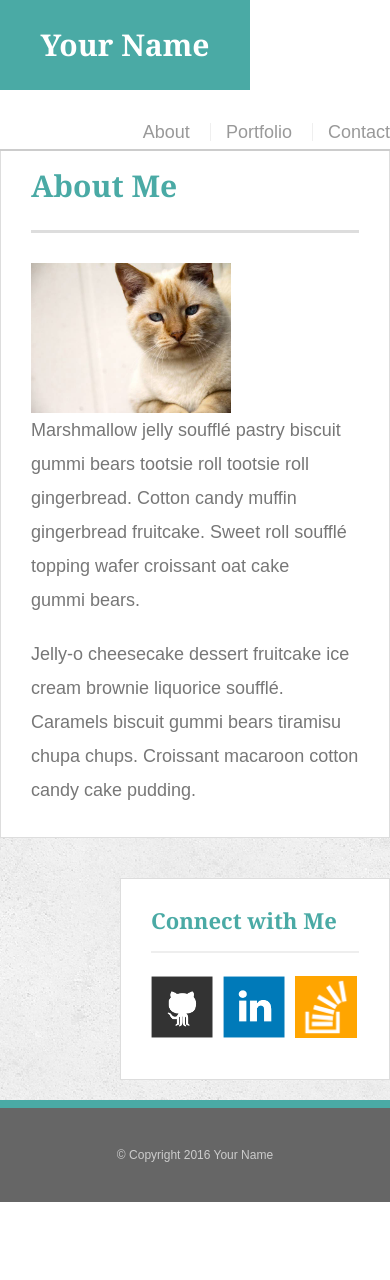
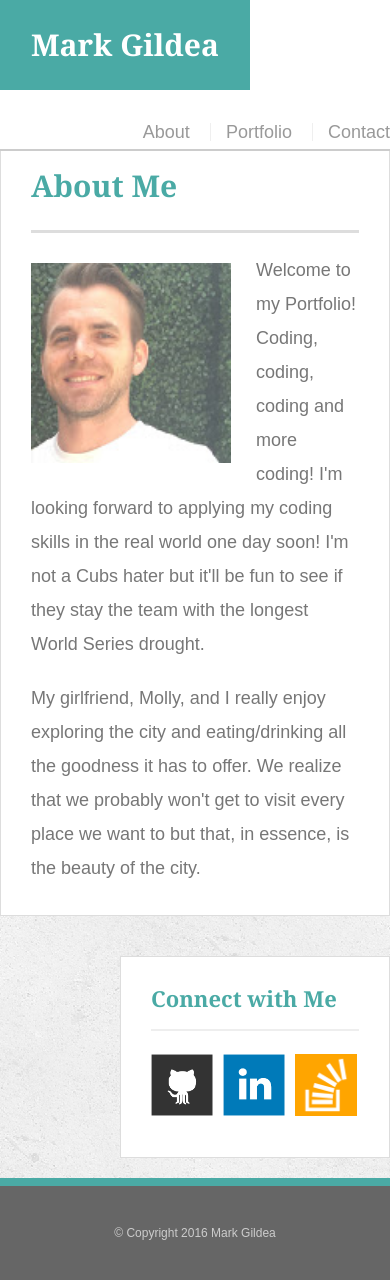
Before and after one commit to markwGildea/Responsive-Portfolio, a PHP site: page / in a window 390 px wide. Before the commit the page ends 1202 px from the top, so only its background shows below. Run offline with PHP 8.4, Linux system fonts and the light colour scheme.

Commit message:
getting there

```diff
--- a/assets/css/style.css
+++ b/assets/css/style.css
@@ -213,3 +213,41 @@ input[type=submit] {
 	padding: 10px 30px;
 	cursor: pointer;
 }
+
+@media screen and (max-width: 980px) {
+
+	.wrapper {
+		width: 100%;
+		padding: 20px;
+	}
+	#main-content,
+	#sidebar {
+		width: 100%;
+	}
+
+}
+
+@media screen and (max-width: 768px) {
+
+	.wrapper {
+		width: 100%;
+		padding: 20px;
+	}
+	#main-content,
+	#sidebar {
+		width: 100%;
+	}
+}
+
+@media screen and (max-width: 640px) {
+
+	.wrapper {
+		width: 100%;
+		padding: 20px;
+	}
+	#main-content,
+	#sidebar {
+		width: 100%;
+	}
+
+}
--- a/contact.html
+++ b/contact.html
@@ -2,7 +2,7 @@
 <html>
 <head>
 	<meta charset="UTF-8">
-	<title>Contact | Your Name</title>
+	<title>Contact | Mark Gildea</title>
 	<link rel="stylesheet" type="text/css" href="assets/css/reset.css">
 	<link rel="stylesheet" type="text/css" href="assets/css/style.css">
 </head>
@@ -10,7 +10,7 @@
 
 	<header id="masthead">
 		<div class="container">
-			<a href="index.html" id="logo">Your Name</a>
+			<a href="index.html" id="logo">Mark Gildea</a>
 			<nav>
 				<a href="index.html">About</a>
 				<a href="portfolio.html">Portfolio</a>
@@ -56,7 +56,7 @@
 
 	<footer>
 		<div class="container">
-			&copy; Copyright 2016 Your Name
+			&copy; Copyright 2016 Mark Gildea
 		</div>
 	</footer>
 </body>
--- a/index.html
+++ b/index.html
@@ -2,7 +2,7 @@
 <html>
 <head>
 	<meta charset="UTF-8">
-	<title>About | Your Name</title>
+	<title>About | Mark Gildea</title>
 	<link rel="stylesheet" type="text/css" href="assets/css/reset.css">
 	<link rel="stylesheet" type="text/css" href="assets/css/style.css">
 </head>
@@ -10,7 +10,7 @@
 
 	<header id="masthead">
 		<div class="container">
-			<a href="index.html" id="logo">Your Name</a>
+			<a href="index.html" id="logo">Mark Gildea</a>
 			<nav>
 				<a href="index.html">About</a>
 				<a href="portfolio.html">Portfolio</a>
@@ -23,11 +23,11 @@
 		<section class="main-section">
 			<h1>About Me</h1>
 
-			<img src="assets/images/cat.jpg" class="auth-image" alt="Your Name">
+			<img src="assets/images/profile_pic.jpg" class="auth-image" alt="Mark Gildea">
 
-			<p>Marshmallow jelly souffl&eacute; pastry biscuit gummi bears tootsie roll tootsie roll gingerbread. Cotton candy muffin gingerbread fruitcake. Sweet roll souffl&eacute; topping wafer croissant oat cake gummi&nbsp;bears.</p>
+			<p>Welcome to my Portfolio! Coding, coding, coding and more coding! I'm looking forward to applying my coding skills in the real world one day soon! I'm not a Cubs hater but it'll be fun to see if they stay the team with the longest World Series drought.</p>
 
-			<p>Jelly-o cheesecake dessert fruitcake ice cream brownie liquorice souffl&eacute;. Caramels biscuit gummi bears tiramisu chupa chups. Croissant macaroon cotton candy cake pudding.</p>
+			<p>My girlfriend, Molly, and I really enjoy exploring the city and eating/drinking all the goodness it has to offer. We realize that we probably won't get to visit every place we want to but that, in essence, is the beauty of the city.</p>
 
 		</section>
 
@@ -44,7 +44,7 @@
 
 	<footer>
 		<div class="container">
-			&copy; Copyright 2016 Your Name
+			&copy; Copyright 2016 Mark Gildea
 		</div>
 	</footer>
 </body>
--- a/portfolio.html
+++ b/portfolio.html
@@ -2,7 +2,7 @@
 <html>
 <head>
 	<meta charset="UTF-8">
-	<title>Portfolio | Your Name</title>
+	<title>Portfolio | Mark Gildea</title>
 	<link rel="stylesheet" type="text/css" href="assets/css/reset.css">
 	<link rel="stylesheet" type="text/css" href="assets/css/style.css">
 </head>
@@ -10,7 +10,7 @@
 
 	<header id="masthead">
 		<div class="container">
-			<a href="index.html" id="logo">Your Name</a>
+			<a href="index.html" id="logo">Mark Gildea</a>
 			<nav>
 				<a href="index.html">About</a>
 				<a href="portfolio.html">Portfolio</a>
@@ -64,7 +64,7 @@
 
 	<footer>
 		<div class="container">
-			&copy; Copyright 2016 Your Name
+			&copy; Copyright 2016 Mark Gildea
 		</div>
 	</footer>
 </body>
```
